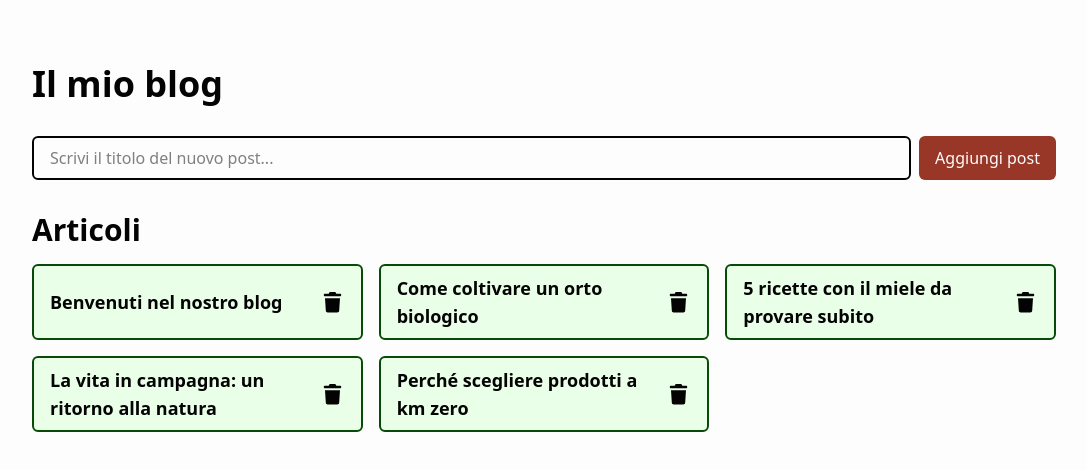
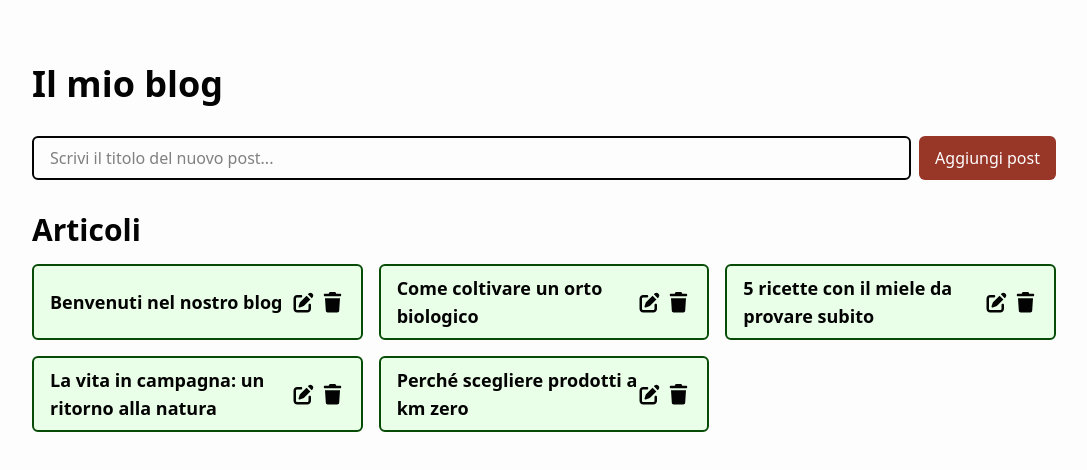
Before and after one commit to SimoL-003/react-form, a React (Vite) app: page / in a window 1280 px wide. Shown: the top 470 px of the page, without its empty margins (96-1183 px from the left). Built offline with nearby package versions, Linux system fonts and the light colour scheme.

Commit message:
feat: allow editing post title

```diff
--- a/src/App.jsx
+++ b/src/App.jsx
@@ -21,8 +21,21 @@ function App() {
     setNewPostTitle("");
   }
 
-  function deletePost(postToDelete) {
-    setPosts((prev) => prev.filter((curPost) => curPost.id !== postToDelete));
+  function editPostTitle(postTitle, postId) {
+    let editedTitle = prompt("Modifica il titolo del tuo post", postTitle);
+
+    setPosts((prev) =>
+      prev.map((curPost) => {
+        if (curPost.id === postId) {
+          return { ...curPost, titolo: editedTitle };
+        } else return curPost;
+      })
+    );
+    console.log(editedTitle, posts);
+  }
+
+  function deletePost(postToDeleteId) {
+    setPosts((prev) => prev.filter((curPost) => curPost.id !== postToDeleteId));
   }
 
   return (
@@ -31,7 +44,7 @@ function App() {
         <div className="container">
           <h1 className="mt-16">Il mio blog</h1>
 
-          <div className="form-container my-8"></div>
+          <div className="form-container my-8">
             <AddPostForm
               handleSubmbit={addNewPost}
               titleInputValue={newPostTitle}
@@ -39,6 +52,7 @@ function App() {
                 setNewPostTitle(event.target.value)
               }
             />
+          </div>
 
           <div className="posts my-8">
             <h2>Articoli</h2>
@@ -47,6 +61,9 @@ function App() {
                 <Post
                   key={curPost.id}
                   curPost={curPost}
+                  editPostTitle={() =>
+                    editPostTitle(curPost.titolo, curPost.id)
+                  }
                   deletePost={() => deletePost(curPost.id)}
                 />
               ))}
--- a/src/components/elements/FormInputText.jsx
+++ b/src/components/elements/FormInputText.jsx
@@ -12,6 +12,7 @@ export default function FormInputText({
       id={id}
       placeholder={placeholder}
       className="w-full"
+      required
     />
   );
 }
--- a/src/components/widgets/Post.jsx
+++ b/src/components/widgets/Post.jsx
@@ -1,10 +1,26 @@
+import { useState } from "react";
 import DeleteButton from "../elements/DeleteButton";
 
-export default function Post({ curPost, deletePost }) {
+export default function Post({ curPost, deletePost, editPostTitle }) {
   return (
     <li className="card-post">
       <h4>{curPost.titolo}</h4>
-      <DeleteButton deletePost={deletePost} />
+      <div className="buttons flex gap-1">
+        <button
+          onClick={editPostTitle}
+          className="modify-button cursor-pointer h-full"
+        >
+          <svg
+            xmlns="http://www.w3.org/2000/svg"
+            viewBox="0 0 640 640"
+            width={25}
+            fill="currentColor"
+          >
+            <path d="M535.6 85.7C513.7 63.8 478.3 63.8 456.4 85.7L432 110.1L529.9 208L554.3 183.6C576.2 161.7 576.2 126.3 554.3 104.4L535.6 85.7zM236.4 305.7C230.3 311.8 225.6 319.3 222.9 327.6L193.3 416.4C190.4 425 192.7 434.5 199.1 441C205.5 447.5 215 449.7 223.7 446.8L312.5 417.2C320.7 414.5 328.2 409.8 334.4 403.7L496 241.9L398.1 144L236.4 305.7zM160 128C107 128 64 171 64 224L64 480C64 533 107 576 160 576L416 576C469 576 512 533 512 480L512 384C512 366.3 497.7 352 480 352C462.3 352 448 366.3 448 384L448 480C448 497.7 433.7 512 416 512L160 512C142.3 512 128 497.7 128 480L128 224C128 206.3 142.3 192 160 192L256 192C273.7 192 288 177.7 288 160C288 142.3 273.7 128 256 128L160 128z" />
+          </svg>
+        </button>
+        <DeleteButton deletePost={deletePost} />
+      </div>
     </li>
   );
 }
```
Lines whose indentation alone changed are shown as unchanged.
